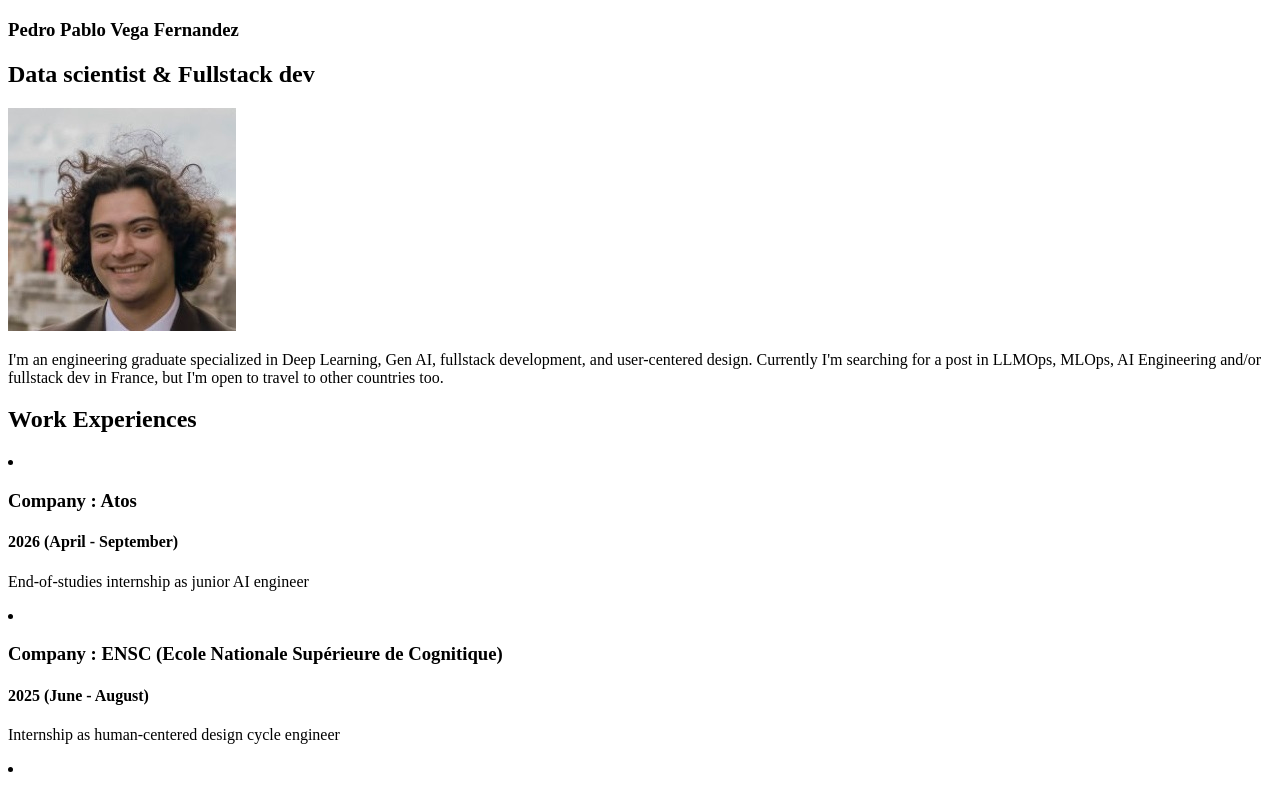
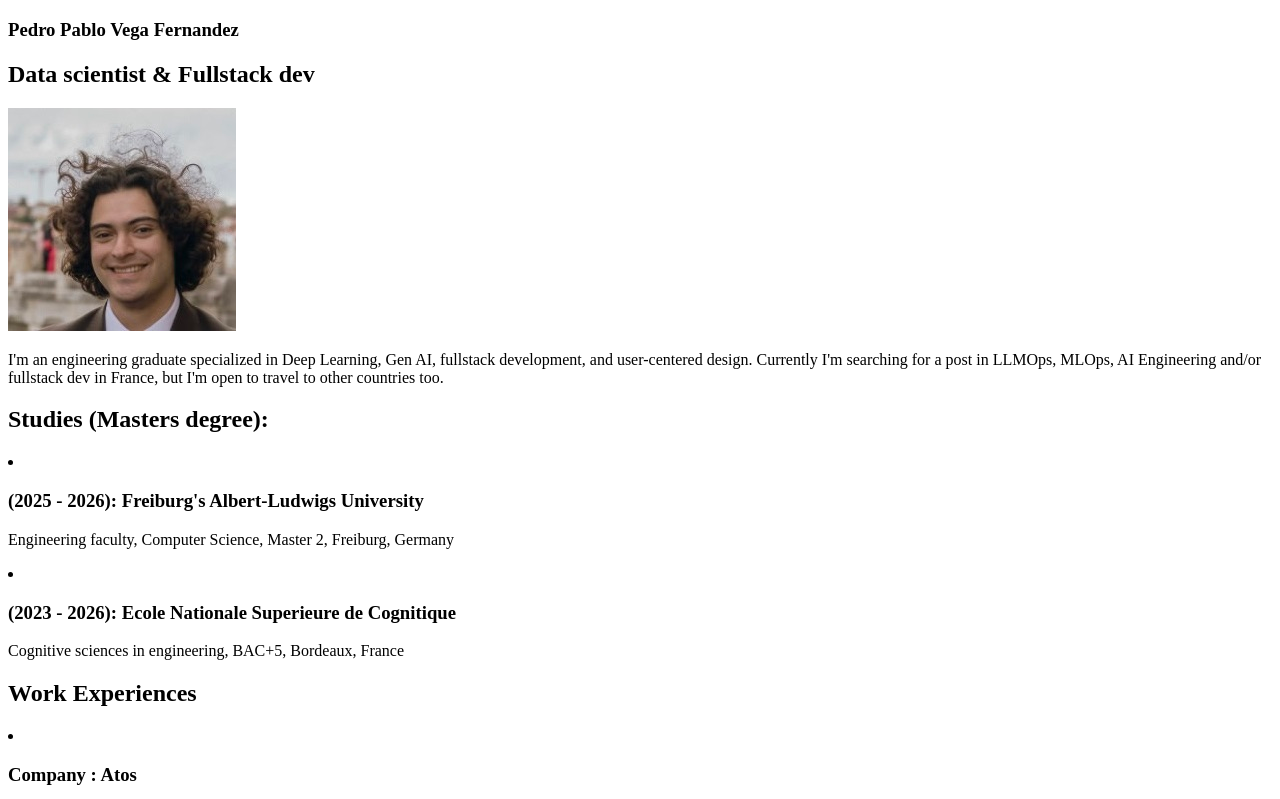
Before and after one commit to PedroPVega/my-portfolio, a React (Vite) app: page / in a window 1280 px wide. Shown: the top 799 px of the page. Built offline with nearby package versions, Linux system fonts and the light colour scheme.

Commit message:
ADD: Education section feature

```diff
--- a/src/App.tsx
+++ b/src/App.tsx
@@ -1,4 +1,5 @@
 import Hero from './features/hero/hero'
+import EducationSection from './features/education/education_section'
 import InternshipSection from './features/internships/internship_section'
 
 function App() {
@@ -7,6 +8,7 @@ function App() {
       <section id="center">
         <div>
           <Hero></Hero>
+          <EducationSection></EducationSection>
           <InternshipSection></InternshipSection>
         </div>
       </section>
--- /dev/null
+++ b/src/data/education.ts
@@ -0,0 +1,39 @@
+import type { Education } from '../types/education'
+
+export const education: readonly Education[] = [
+  {
+    name: "Freiburg's Albert-Ludwigs University",
+    faculty: 'Engineering faculty, Computer Science',
+    description:
+      'Exchange semester in Freiburg University in Germany. The courses I followed consisted on the foundations of Artificial Intelligence and the foundations of Neuroscience.',
+    courses: [
+      'Foundations of Deep Learning',
+      'Machine Learning',
+      'Machine Learning in Life Sciences',
+      'Reinforcement Learning',
+      'Foundations of Neuroscience',
+      'Methods & Statistics in Neuroscience',
+    ],
+    dates: '(2025 - 2026)',
+    city: 'Freiburg, Germany',
+    degree: 'Master 2',
+  },
+  {
+    name: 'Ecole Nationale Superieure de Cognitique',
+    faculty: 'Cognitive sciences in engineering',
+    description:
+      "Engineering university (école d'ingenieur) in France. The syllabus consisted in general engineering, software engineering, user-centered design and human factors.",
+    courses: [
+      'Object-Oriented Programming',
+      'Web developpment',
+      'Foundations of Artificial Intelligence',
+      'Signal processing',
+      'Probabilites & Statistics',
+      'Human-Machine Interfaces',
+      'Human Factors',
+    ],
+    dates: '(2023 - 2026)',
+    city: 'Bordeaux, France',
+    degree: 'BAC+5',
+  },
+]
--- /dev/null
+++ b/src/features/education/education_card.tsx
@@ -0,0 +1,19 @@
+// src/features/education/education.tsx
+interface CardProps {
+  name: string
+  faculty: string
+  degree: string
+  dates: string
+  city: string
+}
+
+function EducationCard({ name, faculty, degree, dates, city }: CardProps) {
+  return (
+    <div>
+      <h3>{dates + ': ' + name}</h3>
+      <p>{faculty + ', ' + degree + ', ' + city}</p>
+    </div>
+  )
+}
+
+export default EducationCard
--- /dev/null
+++ b/src/features/education/education_section.tsx
@@ -0,0 +1,24 @@
+// src/features/education/education_section.tsx
+import EducationCard from './education_card'
+import { education } from '../../data/education'
+
+function EducationSection() {
+  return (
+    <div>
+      <h2>Studies (Masters degree):</h2>
+      {education.map((syllabus) => (
+        <li key={syllabus.name}>
+          <EducationCard
+            name={syllabus.name}
+            faculty={syllabus.faculty}
+            degree={syllabus.degree}
+            dates={syllabus.dates}
+            city={syllabus.city}
+          ></EducationCard>
+        </li>
+      ))}
+    </div>
+  )
+}
+
+export default EducationSection
--- /dev/null
+++ b/src/types/education.ts
@@ -0,0 +1,9 @@
+export interface Education {
+  readonly name: string
+  readonly faculty: string
+  readonly description: string
+  readonly dates: string
+  readonly city: string
+  readonly degree: string
+  readonly courses: string[]
+}
```
Also changed, not shown: 2 other files (tests, documents, lock files or other folders).
